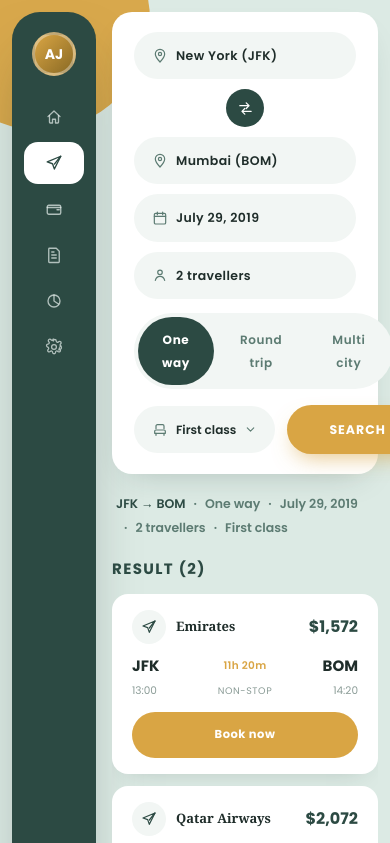
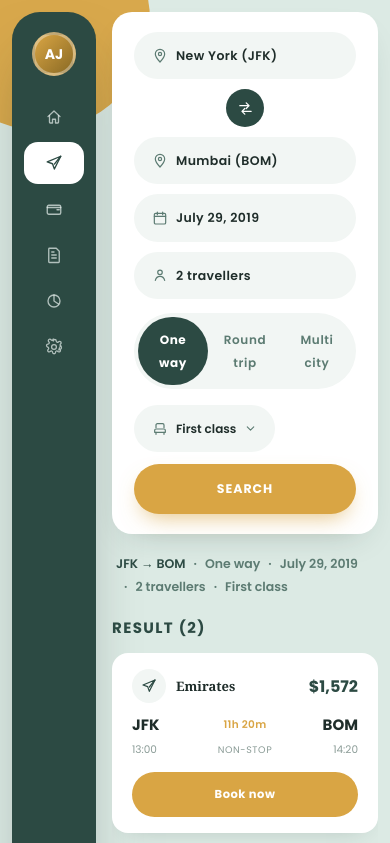
Before and after one commit to hananessam/flight-booking-reactjs, a React (Vite) app: page /flights in a window 390 px wide. Shown: the top 843 px of the page. Built offline with nearby package versions, Linux system fonts and the light colour scheme.

Commit message:
feat(style): adjust padding and layout for trip tabs and right options in SearchPanel

```diff
--- a/src/components/flight-dashboard/SearchPanel.module.css
+++ b/src/components/flight-dashboard/SearchPanel.module.css
@@ -66,7 +66,7 @@
 }
 
 .tripTab {
-  padding: 11px 24px;
+  padding: 11px 8px;
   border-radius: 999px;
   border: none;
   background: transparent;
@@ -86,7 +86,6 @@
 
 .rightOptions {
   display: flex;
-  align-items: center;
   gap: 12px;
 }
 
--- a/src/components/flight-dashboard/SearchPanel.tsx
+++ b/src/components/flight-dashboard/SearchPanel.tsx
@@ -120,7 +120,7 @@ export function SearchPanel({ onSearch }: SearchPanelProps) {
             <button
               key={trip.id}
               type="button"
-              className={`${styles.tripTab} flex-1 text-center sm:flex-none`}
+              className={`${styles.tripTab} flex-1 text-center sm:flex-none sm:px-6`}
               data-active={trip.id === tripType}
               aria-pressed={trip.id === tripType}
               onClick={() => setTripType(trip.id)}
@@ -130,10 +130,10 @@ export function SearchPanel({ onSearch }: SearchPanelProps) {
           ))}
         </fieldset>
 
-        <div className={styles.rightOptions}>
+        <div className={`${styles.rightOptions} flex-col items-stretch gap-2 sm:flex-row sm:items-center`}>
           <ClassField value={seatClass} onChange={setSeatClass} />
 
-          <button type="submit" className={`${styles.searchButton} flex-1 sm:flex-none`}>
+          <button type="submit" className={styles.searchButton}>
             Search
           </button>
         </div>
```
